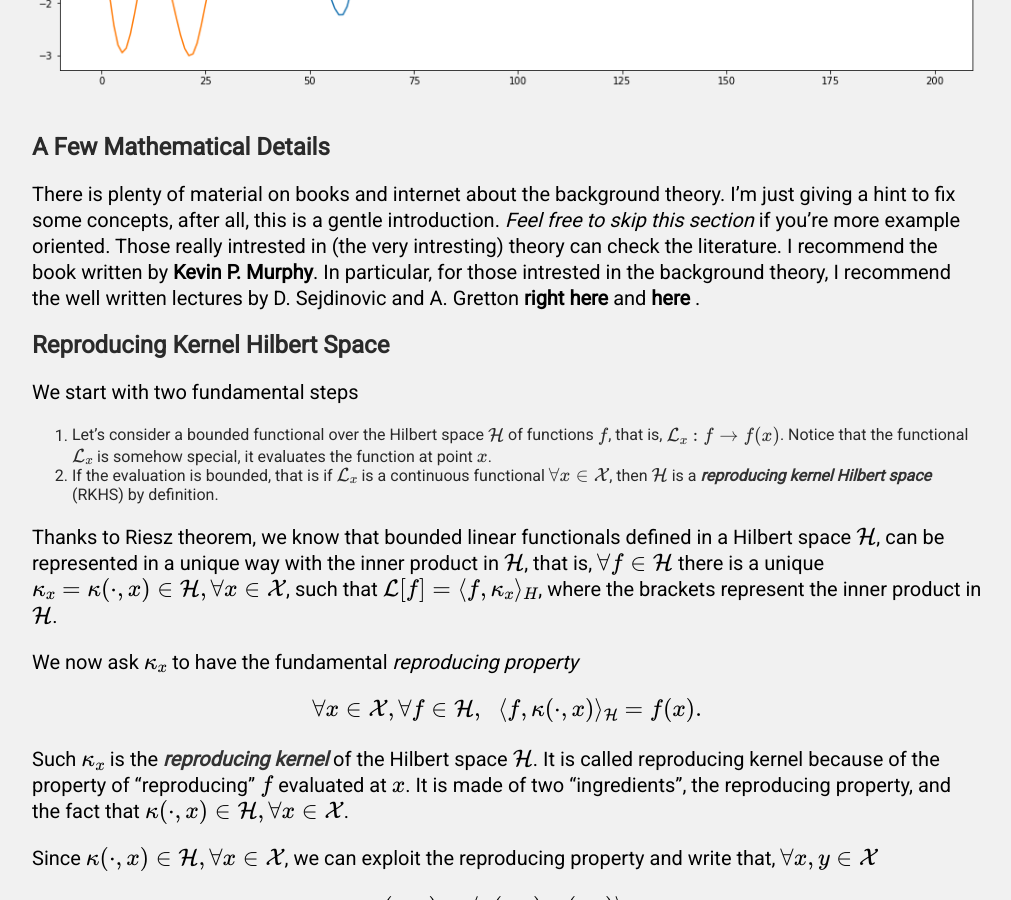
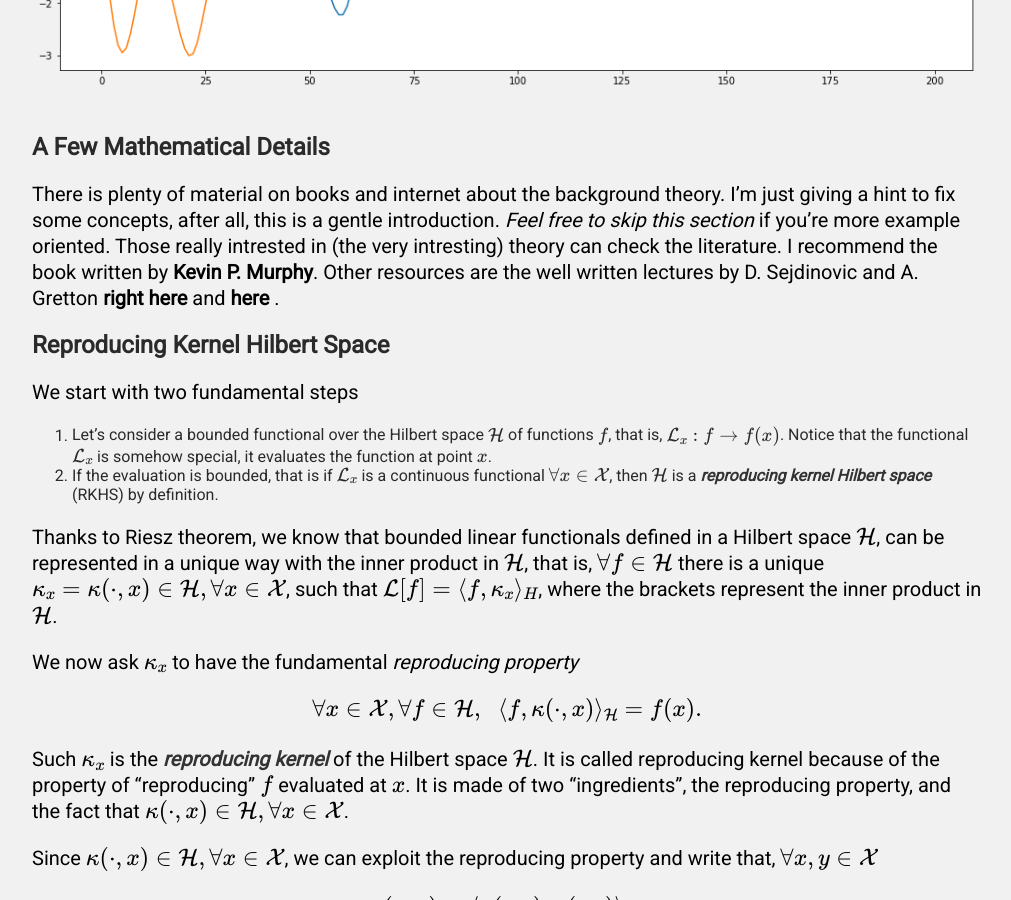
Before and after one commit to FullSimplify/FullSimplify.github.io, a Jekyll site: the page built from _posts/2000-01-02-Support-Vector-Machines,-a-Gentle-Introduction.md, in a window 1280 px wide and 900 px high, scrolled down 3004 px. Shown: the whole window, without its empty margins (133-1144 px from the left). Built offline with Jekyll 4.4.1, drawn with Linux system fonts in a browser that asks for light colours; formulas are drawn with MathJax 3.

Commit message:
Update 2000-01-02-Support-Vector-Machines,-a-Gentle-Introduction.md

```diff
--- a/_posts/2000-01-02-Support-Vector-Machines,-a-Gentle-Introduction.md
+++ b/_posts/2000-01-02-Support-Vector-Machines,-a-Gentle-Introduction.md
@@ -93,7 +93,7 @@
 ## A Few Mathematical Details
 
 
-There is plenty of material on books and internet about the background theory. I'm just giving a hint to fix some concepts, after all, this is a gentle introduction. *Feel free to skip this section* if you're more example oriented. Those really intrested in (the very intresting) theory can check the literature. I recommend the book written by <a target="_blank" href='http://www.cs.ubc.ca/~murphyk/MLbook/index.html'>Kevin P. Murphy</a>. In particular, for those intrested in the background theory, I recommend the well written lectures by D. Sejdinovic and A. Gretton <a target="_blank" href='http://www.stats.ox.ac.uk/~sejdinov/teaching/atml14/Theory_2014.pdf'>right here</a> and <a target="_blank" href='http://www.gatsby.ucl.ac.uk/~gretton/coursefiles/lecture4_introToRKHS.pdf'> here </a>.
+There is plenty of material on books and internet about the background theory. I'm just giving a hint to fix some concepts, after all, this is a gentle introduction. *Feel free to skip this section* if you're more example oriented. Those really intrested in (the very intresting) theory can check the literature. I recommend the book written by <a target="_blank" href='http://www.cs.ubc.ca/~murphyk/MLbook/index.html'>Kevin P. Murphy</a>. Other resources are the well written lectures by D. Sejdinovic and A. Gretton <a target="_blank" href='http://www.stats.ox.ac.uk/~sejdinov/teaching/atml14/Theory_2014.pdf'>right here</a> and <a target="_blank" href='http://www.gatsby.ucl.ac.uk/~gretton/coursefiles/lecture4_introToRKHS.pdf'> here </a>.
 
 ## Reproducing Kernel Hilbert Space
 
```
